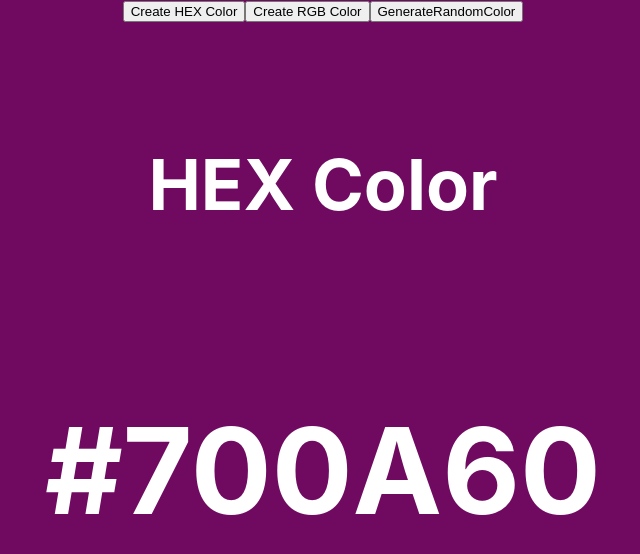
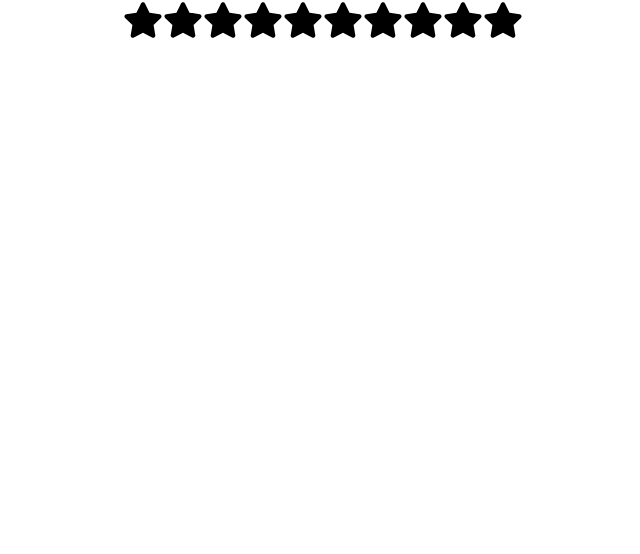
Before and after one commit to kwenealete/20-reactjs-projects, a React (Create React App) app: page / in a window 1280 px wide. Shown: the top 554 px of the page, without its empty margins (317-957 px from the left). Built offline with nearby package versions, Linux system fonts and the light colour scheme.

Commit message:
star-rating component app to enable rating functionality

```diff
--- a/package.json
+++ b/package.json
@@ -8,6 +8,7 @@
     "@testing-library/user-event": "^13.5.0",
     "react": "^18.2.0",
     "react-dom": "^18.2.0",
+    "react-icons": "^5.1.0",
     "react-scripts": "5.0.1",
     "web-vitals": "^2.1.4"
   },
--- a/src/App.js
+++ b/src/App.js
@@ -2,6 +2,7 @@
 import './App.css';
 import Accordian from './components/accordian';
 import RandomColor from './components/random-color';
+import StarRating from './components/star-rating';
 
 function App() {
   return (
@@ -10,8 +11,10 @@
       {/* <Accordian />    */}
 
       {/* Random Color component */}
-      <RandomColor />
+      {/* <RandomColor />       */}
 
+      {/* Star Rating component */}
+      <StarRating noOfStars={10}/>
     </div>
   );
 }
--- /dev/null
+++ b/src/components/star-rating/index.jsx
@@ -0,0 +1,39 @@
+import { useState } from "react";
+import { FaStar } from "react-icons/fa";
+import './styles.css';
+
+export default function StarRating({ noOfStars = 5 }) {
+  const [rating, setRating] = useState(0);
+  const [hover, setHover] = useState(0);
+
+  function handleClick(getCurrentIndex) {
+    setRating(getCurrentIndex);
+  }
+
+  function handleMouseEnter(getCurrentIndex) {
+    setHover(getCurrentIndex);
+  }
+
+  function handleMouseLeave() {
+    setHover(rating);
+  }
+
+  return (
+    <div className="star-rating">
+      {[...Array(noOfStars)].map((_, index) => {
+        index += 1;
+
+        return (
+          <FaStar
+            key={index}
+            className={index <= (hover || rating) ? "active" : "inactive"}
+            onClick={() => handleClick(index)}
+            onMouseMove={() => handleMouseEnter(index)}
+            onMouseLeave={() => handleMouseLeave()}
+            size={40}
+          />
+        );
+      })}
+    </div>
+  );
+}
--- /dev/null
+++ b/src/components/star-rating/styles.css
@@ -0,0 +1,8 @@
+
+.active {
+    color: #fff700;
+  }
+
+  .inactive {
+    color: #000000;
+  }
```
Also changed, not shown: 1 other file (tests, documents, lock files or other folders).
